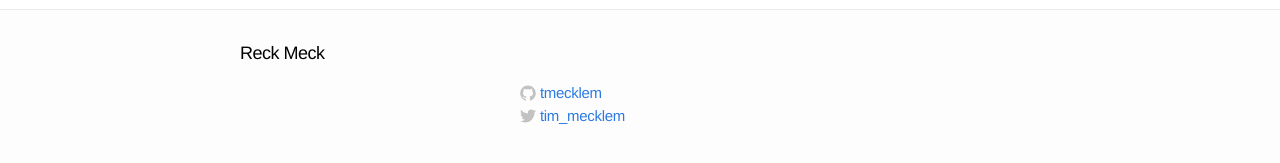
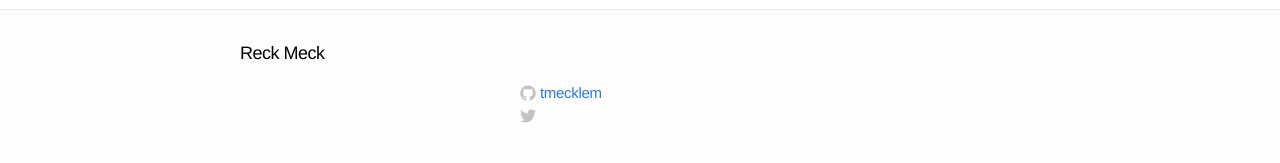
Before and after one commit to tmecklem/tmecklem.github.io, a Jekyll site: the page built from index.html, in a window 1280 px wide. Shown: the part 663-826 px from the top of the page. Built offline with Jekyll 4.4.1, drawn with Linux system fonts in a browser that asks for light colours.

Commit message:
Removing old link

```diff
--- a/_config.yml
+++ b/_config.yml
@@ -3,9 +3,9 @@ title: Reck Meck
 #email: tim.othy@mecklem.com
 description: ""
 baseurl: ""
-url: "http://tmecklem.github.io"
+url: "http://timothy.mecklem.com"
 username: "tmecklem"
-twitter_username: "tim_mecklem"
+# twitter_username: ""
 
 # Build settings
 markdown: kramdown
```
